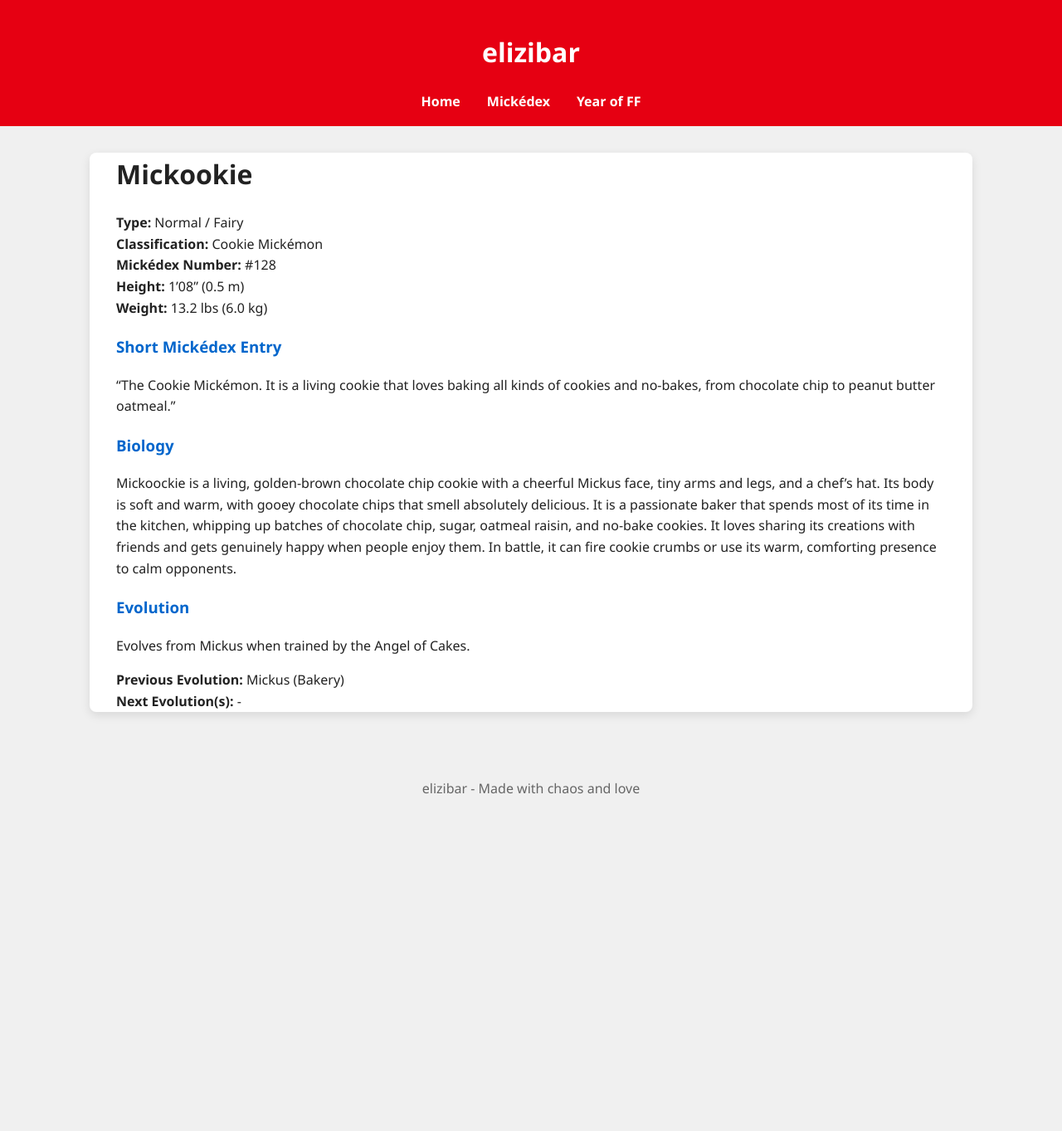
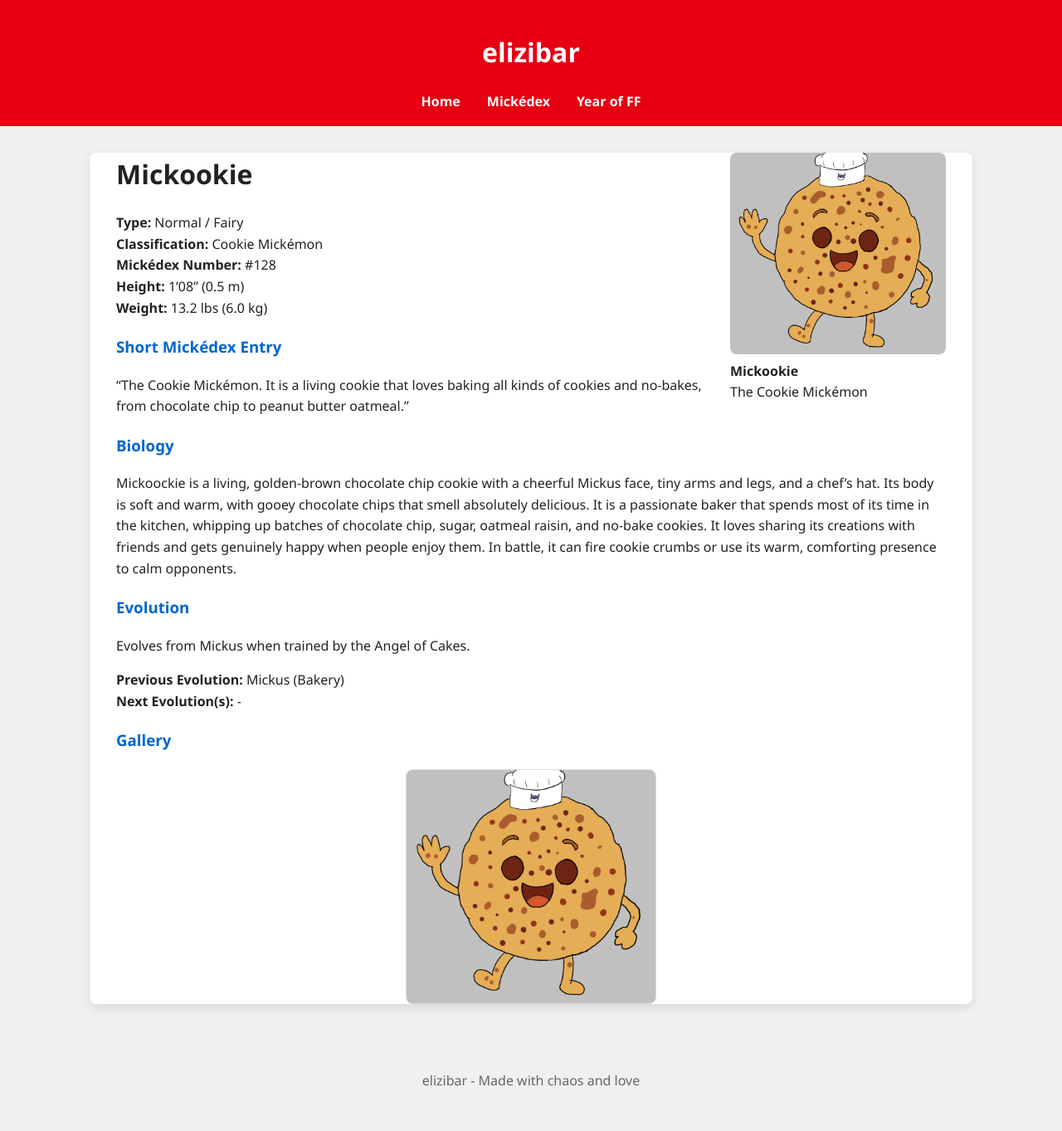
Before and after one commit to elizibar/elizibar.github.io, a Jekyll site: the page built from mickedex/bakery/mickookie.md, in a window 1280 px wide. Shown: the whole page at 83% size. Built offline with Jekyll 4.4.1, drawn with Linux system fonts in a browser that asks for light colours; before the commit the page ends 1012 px from its top, so only the background shows below that.

Commit message:
mickookie

```diff
--- a/mickedex/bakery/mickookie.md
+++ b/mickedex/bakery/mickookie.md
@@ -3,6 +3,11 @@
 layout: default
 permalink: /mickedex/mickookie/
 ---
+
+<figure style="float: right; margin: 0 0 20px 20px; width: 260px;">
+  <img src="/assets/images/mickookie.png" alt="Mickookie" style="width: 100%; border-radius: 8px;">
+  <figcaption><strong>Mickookie</strong><br>The Cookie Mickémon</figcaption>
+</figure>
 
 # Mickookie
 
@@ -23,3 +28,6 @@
 
 **Previous Evolution:** Mickus (Bakery)
 **Next Evolution(s):** -
+
+### Gallery
+![Mickookie](/assets/images/mickookie.png){:width="30%" style="display: block; margin: 20px auto; border: 1px solid #ddd; border-radius: 8px;"}
```
Also changed, not shown: assets/images/mickookie.png (added).
